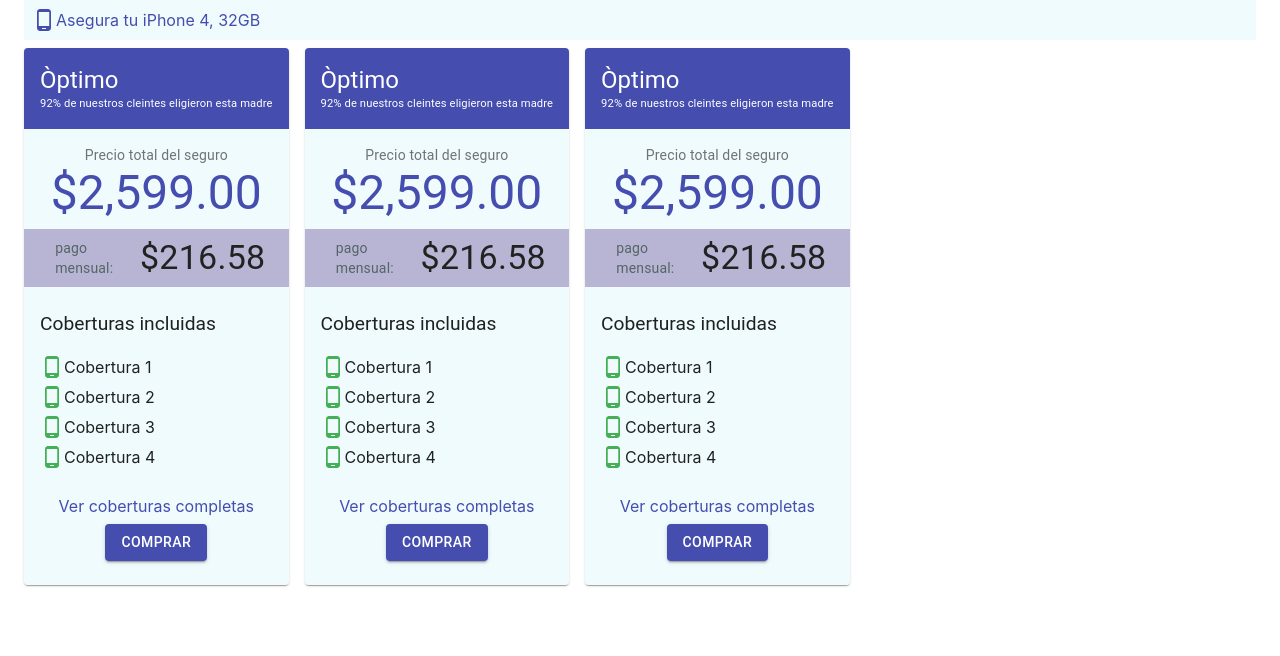
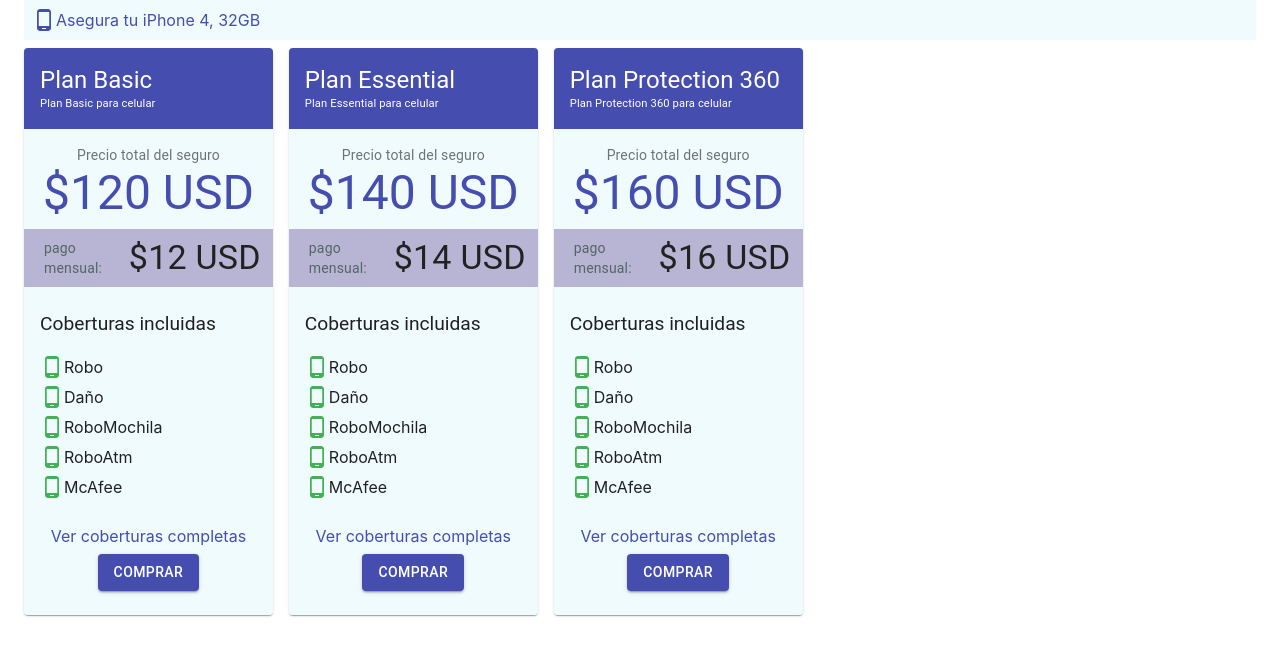
Before and after one commit to edmret/gipod, a React (Create React App) app: page / in a window 1280 px wide. Shown: the top 656 px of the page. Built offline with nearby package versions, Linux system fonts and the light colour scheme.

Commit message:
finished to mock the widget data

```diff
--- a/src/product/Product.tsx
+++ b/src/product/Product.tsx
@@ -6,16 +6,56 @@ import useStyles from './Product.style';
 
 import { Link, Grid, Typography, Card, CardHeader, CardContent, Button } from '@material-ui/core';
 
-export default function Product() {
+export interface ICoverage {
+    Name: string;
+    Title: string;
+    Description: string;
+}
+
+export interface ICoverageWarpper {
+    Coverages: Array<ICoverage>
+}
+
+export interface IPlan {
+    Description: string;
+    Name: string;
+    PlanCoverages: ICoverageWarpper;
+    PlanId: number;
+    Product: any;
+    ProductId: number;
+    TotalPremiumValue: number;
+}
+
+export interface IProduct{
+    product: IPlan,
+    key: string
+}
+
+const Product: React.FC<IProduct> =  ({product}) => {
 
     const classes = useStyles({});
+
+    const paymentMethods = [{
+        "PaymentPlanId": 1,
+        "Name": "Montly",
+        "Factor": 1.2,
+        "Months": 12
+    }];
+
+    const selectedMethod = paymentMethods[0];
+
+    const currency = "USD";
+
+    const montly = (product.TotalPremiumValue * selectedMethod.Factor) / selectedMethod.Months;
+
+
 
     return (
         <Grid item={true}>
             <Card className={classes.card}>
                 <CardHeader
-                    title="Òptimo"
-                    subheader="92% de nuestros cleintes eligieron esta madre"
+                    title={product.Name}
+                    subheader={product.Description}
                     className={classes.header}
                 />
                 <CardContent className={classes.content}>
@@ -23,14 +63,14 @@ export default function Product() {
                         Precio total del seguro
                     </Typography>
                     <Typography variant="h3" component="h2" className={classes.price}>
-                        $2,599.00
+                        ${product.TotalPremiumValue} {currency}
                     </Typography>
                     <Grid container className={classes.priceHighLight} justify="center" spacing={1} alignItems="center">
                         <Typography component="p" variant="body2" className={classes.highlightIndication}>
                             pago mensual:
                         </Typography>
                         <Typography variant="h4" component="p" className={classes.splitPrice}>
-                            $216.58
+                            ${montly} {currency}
                         </Typography>
                     </Grid>
 
@@ -38,22 +78,14 @@ export default function Product() {
                         Coberturas incluidas
                     </Typography>
                     <ul className={classes.includedList}>
-                        <li>
-                            <PhoneAndroidIcon className={classes.icon} />
-                            Cobertura 1
-                        </li>
-                        <li>
-                            <PhoneAndroidIcon className={classes.icon} />
-                            Cobertura 2
-                        </li>
-                        <li>
-                            <PhoneAndroidIcon className={classes.icon} />
-                            Cobertura 3
-                        </li>
-                        <li>
-                            <PhoneAndroidIcon className={classes.icon} />
-                            Cobertura 4
-                        </li>
+                        {
+                            product.PlanCoverages &&
+                            product.PlanCoverages.Coverages.map( (coverage, index) =>
+                                (<li key={`_coverage${index}`}>
+                                    <PhoneAndroidIcon className={classes.icon} />
+                                        {coverage.Name}
+                                </li>))
+                        }
                     </ul>
 
                     <Grid container direction="column" justify="center" alignItems="center">
@@ -68,3 +100,5 @@ export default function Product() {
         </Grid>
     );
 }
+
+export default Product;
--- a/src/product/ProductsContainer.tsx
+++ b/src/product/ProductsContainer.tsx
@@ -68,11 +68,11 @@ export default function ProductsContainer() {
           Asegura tu {imeiDevice.Model && imeiDevice.Model.Name}, 32GB
       </Grid>
       <Grid container={true} spacing={2}>
-          <Product />
+          {
+            imeiDevice.Plans &&
+            imeiDevice.Plans.map( (product, i) => <Product product={product} key={`_p${i}`} /> )
+          }
 
-          <Product />
-
-          <Product />
       </Grid>
 
     </>
```
